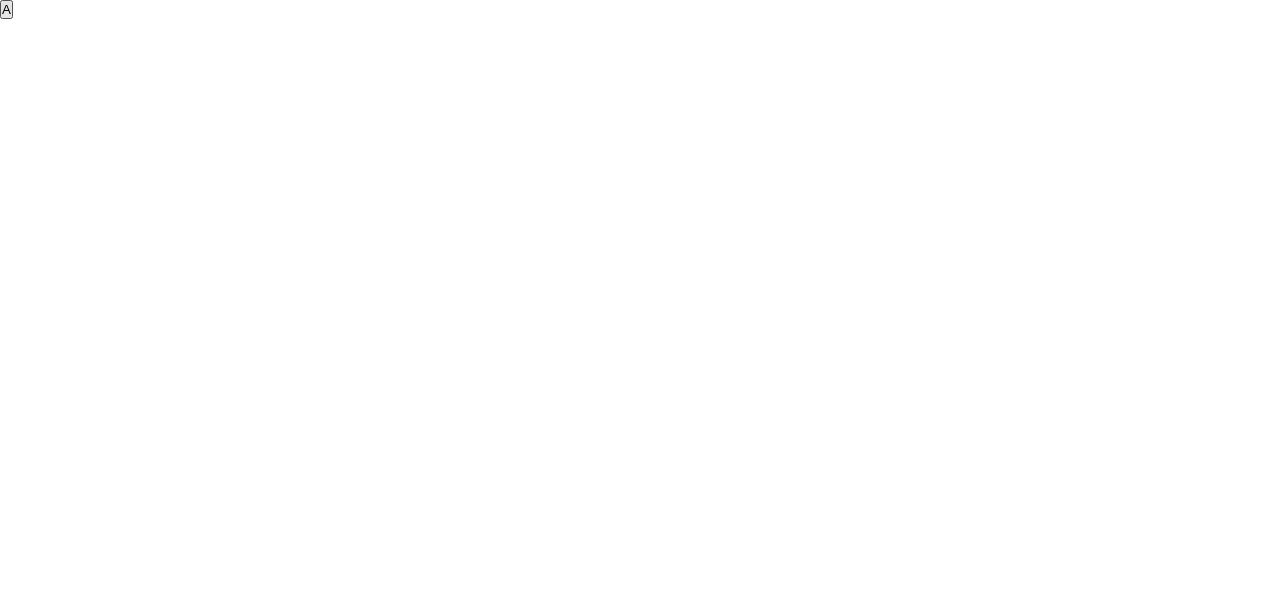
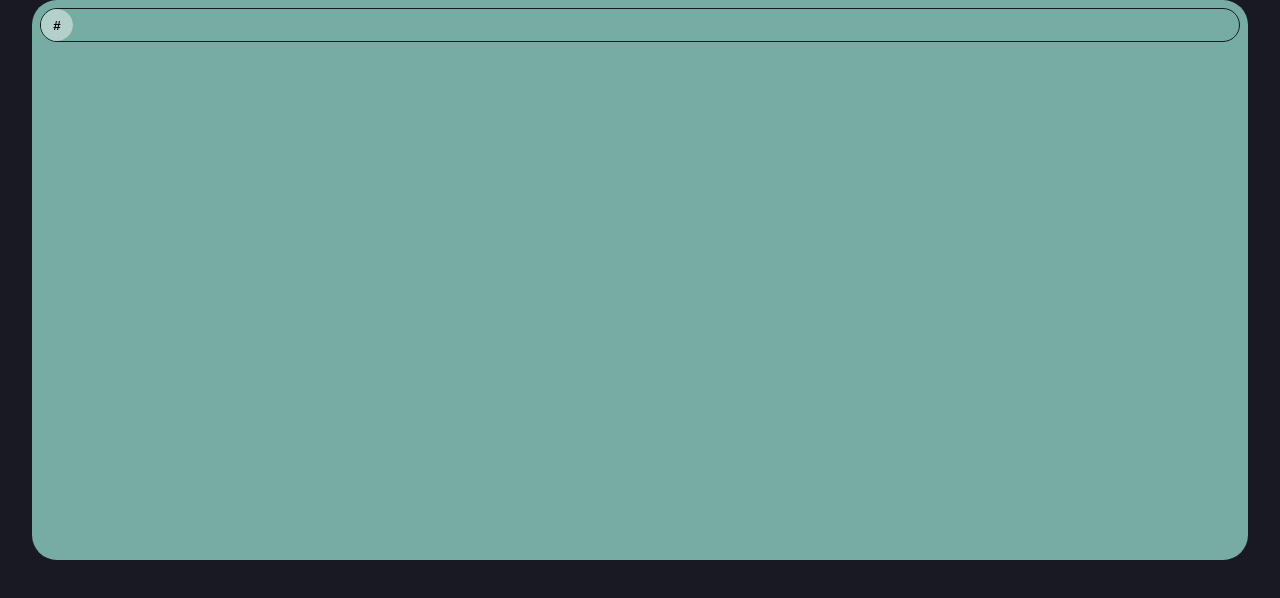
Before and after one commit to JeffHasAGithub/password-react, a React (Vite) app: page / in a window 1280 px wide. Shown: the top 598 px of the page. Built offline with nearby package versions, Linux system fonts and the light colour scheme.

Commit message:
Added Toggle component

```diff
--- a/src/app.css
+++ b/src/app.css
@@ -6,5 +6,11 @@
 }
 
 html {
+	--primary-color: #77ACA2;
+	--primary-color-light: #B3D0CB;
+	--primary-color-dark: #558B81;
+
+	--secondary-color: #191923;
+
 	font-size: 8px;
 }
--- a/src/components/passgen/index.tsx
+++ b/src/components/passgen/index.tsx
@@ -1,9 +1,18 @@
-import Option from "./option"
+import styles from "./passgen.module.css"
+
+import { useState } from "react"
+import Toggle from "./toggle"
 
 export default function Passgen() {
+	const [allowNumbers, setNumbers] = useState(false);
+
 	return (
 		<>
-			<Option />
+			<main className={styles.main}>
+				<section className={styles.section}>
+					<Toggle token="#" setter={setNumbers}/>
+				</section>
+			</main>
 		</>
-	)
+	);
 }
--- a/src/components/passgen/option/index.tsx
+++ /dev/null
@@ -1,7 +0,0 @@
-export default function Option() {
-	return (
-		<>
-			<button>A</button>
-		</>
-	);
-}
--- a/src/components/passgen/passgen.module.css
+++ b/src/components/passgen/passgen.module.css
@@ -0,0 +1,24 @@
+.main {
+	width: 100vw;
+	height: 100vh;
+
+	background-color: var(--secondary-color);
+}
+
+.section {
+	margin: auto;
+
+	width: 95%;
+	height: 70%;
+
+	border-radius: 25px;
+
+	background-color: var(--primary-color);
+}
+
+.button {
+	background-color: var(--primary-color-light);
+}
+
+@media only screen and (min-width: 600px) {
+}
--- /dev/null
+++ b/src/components/passgen/toggle/index.tsx
@@ -0,0 +1,45 @@
+import styles from "./toggle.module.css"
+
+import React, { useState } from "react"
+
+type Setter<T> = React.Dispatch<React.SetStateAction<T>>;
+
+type Props = {
+	token: string;
+	setter: Setter<boolean>;
+}
+
+export default function Toggle({ token, setter }: Props) {
+	const [isOn, setOn] = createToggle(false, setter);
+
+	return (
+		<>
+			<div className={styles.toggle}>
+				<div className={styles.slider}>
+					<div
+						className={`
+							${styles["slider-bg"]}
+							${(isOn) ? styles["slider-bg-right"] : styles["slider-bg-left"]}
+						`}
+					>
+						<button
+							className={styles.thumb}
+							onClick={setOn}
+						>
+							{token}
+						</button>
+					</div>
+				</div>
+			</div>
+		</>
+	);
+}
+
+function createToggle(initial: boolean, setter: Setter<boolean>): [boolean, () => void] {
+	const [isOn, setOn] = useState(initial);
+
+	return [isOn, () => {
+		setOn(!isOn);
+		setter(!isOn);
+	}];
+}
--- /dev/null
+++ b/src/components/passgen/toggle/toggle.module.css
@@ -0,0 +1,45 @@
+.toggle {
+	--toggle-ht: 4rem;
+	--thumb-wd: 4rem;
+	--slide-anim: width .5s;
+
+	padding: 1rem;
+
+	width: 100%;
+}
+
+.slider {
+	border: 1px solid var(--secondary-color);
+	border-radius: 25px;
+}
+
+.slider-bg {
+	height: var(--toggle-ht);
+
+	border-radius: 25px;
+	background-color: var(--primary-color-dark);
+}
+
+.slider-bg-left {
+	width: min-content;
+	transition: width .5s;
+}
+
+.slider-bg-right {
+	width: 100%;
+	transition: width .5s;
+}
+
+.thumb {
+	width: var(--thumb-wd);
+	height: 100%;
+
+	float: right;
+
+	font-weight: bold;
+
+	border: none;
+	border-radius: 50%;
+
+	background-color: var(--primary-color-light);
+}
```
Also changed, not shown: src/components/passgen/option/option.module.css (deleted).
